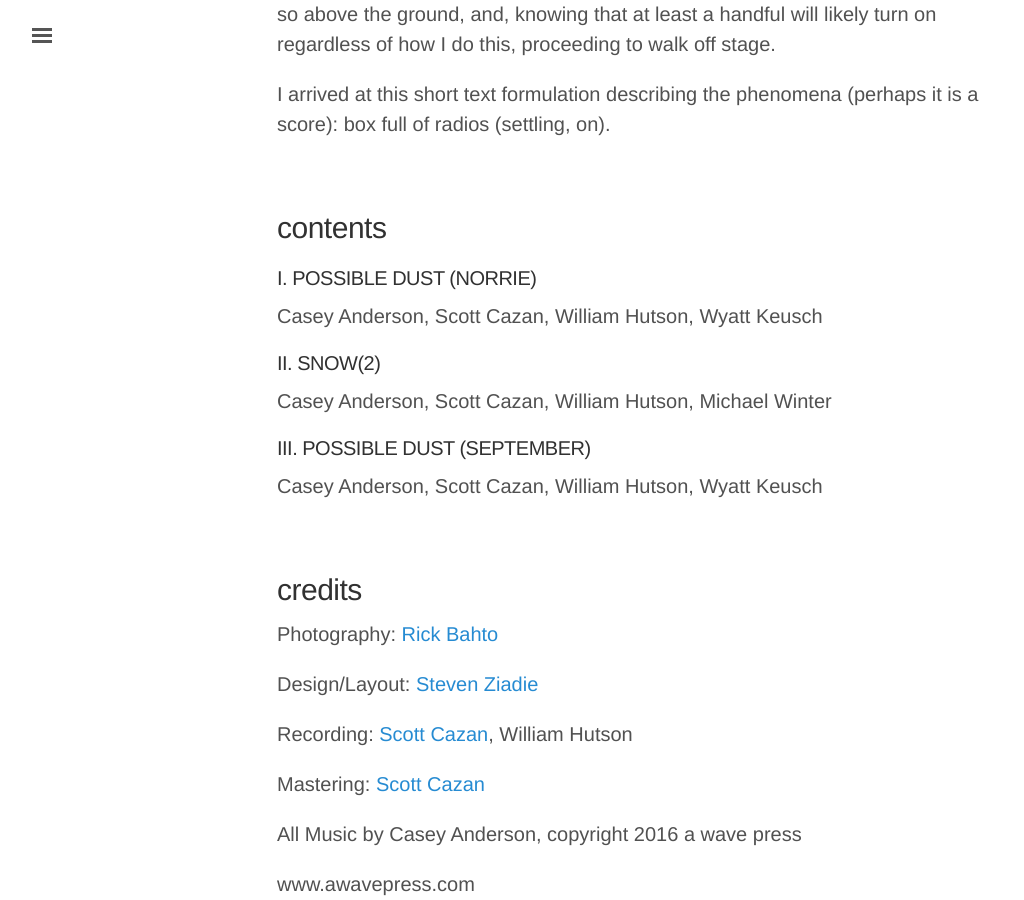
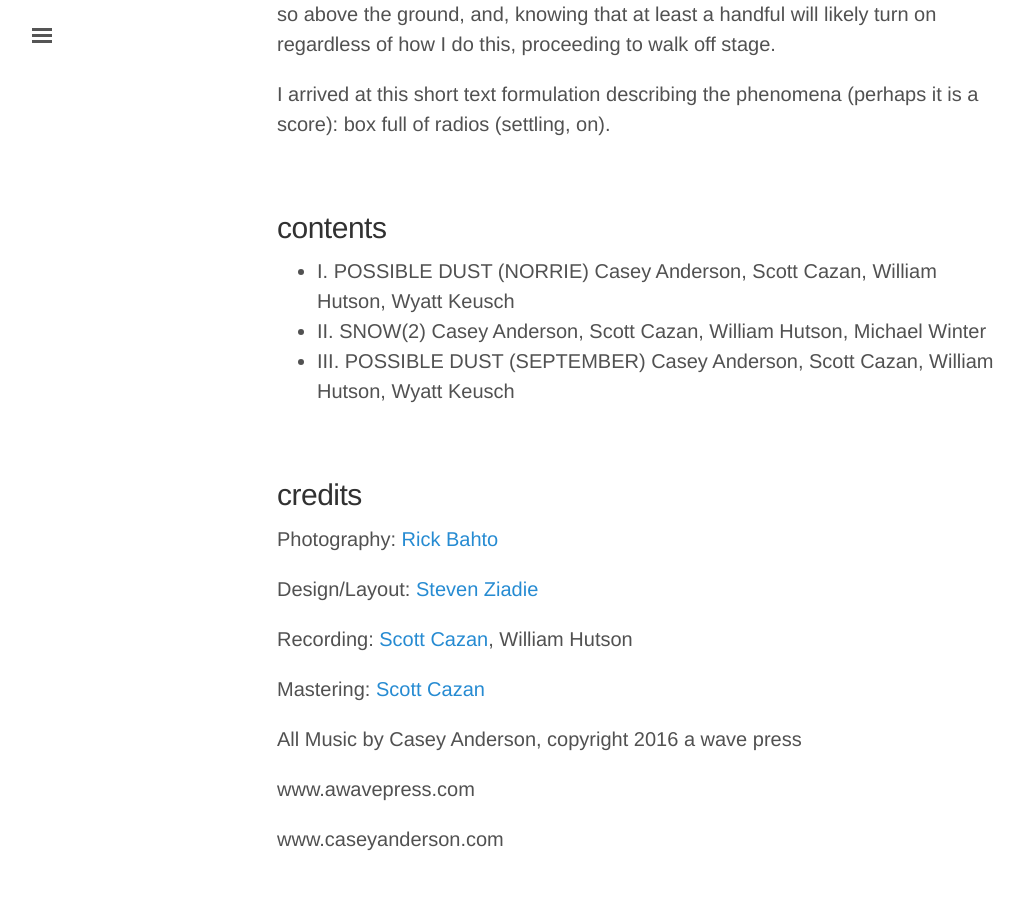
Before and after one commit to caseyanderson/awavepress.com, a Jekyll site: the page built from _posts/releases/2016-08-31-RADIOS.md, in a window 1280 px wide and 900 px high, scrolled down 2559 px. Shown: the whole window, without its empty margins (3-1027 px from the left). Built offline with Jekyll 4.4.1, drawn with Linux system fonts in a browser that asks for light colours.

Commit message:
more reorg and copy edit

```diff
--- a/_includes/head.html
+++ b/_includes/head.html
@@ -8,9 +8,9 @@
 
   <title>
     {% if page.title == "Home" %}
-      {{ site.title }} &middot; {{ site.tagline }}
+      ^^ {{ site.title }} ^^
     {% else %}
-      {{ page.title }} &middot; {{ site.title }}
+      ^^ {{ page.title }} ^^ {{ site.title }} ^^
     {% endif %}
   </title>
 
--- a/_posts/releases/2016-08-31-RADIOS.md
+++ b/_posts/releases/2016-08-31-RADIOS.md
@@ -40,22 +40,14 @@
 
 ## contents
 
-#### I. POSSIBLE DUST (NORRIE)
-
-Casey Anderson, Scott Cazan, William Hutson, Wyatt Keusch
-
-
-#### II. SNOW(2)
-
-Casey Anderson, Scott Cazan, William Hutson, Michael Winter
-
-
-#### III. POSSIBLE DUST (SEPTEMBER)
-
-Casey Anderson, Scott Cazan, William Hutson, Wyatt Keusch
+* I. POSSIBLE DUST (NORRIE)
+    Casey Anderson, Scott Cazan, William Hutson, Wyatt Keusch
+* II. SNOW(2)
+    Casey Anderson, Scott Cazan, William Hutson, Michael Winter
+* III. POSSIBLE DUST (SEPTEMBER)
+    Casey Anderson, Scott Cazan, William Hutson, Wyatt Keusch
 
 <br/>
-
 
 ## credits
 
```
Also changed, not shown: _posts/releases/2017-11-01-TZATZI.md (+3 -5 lines).
